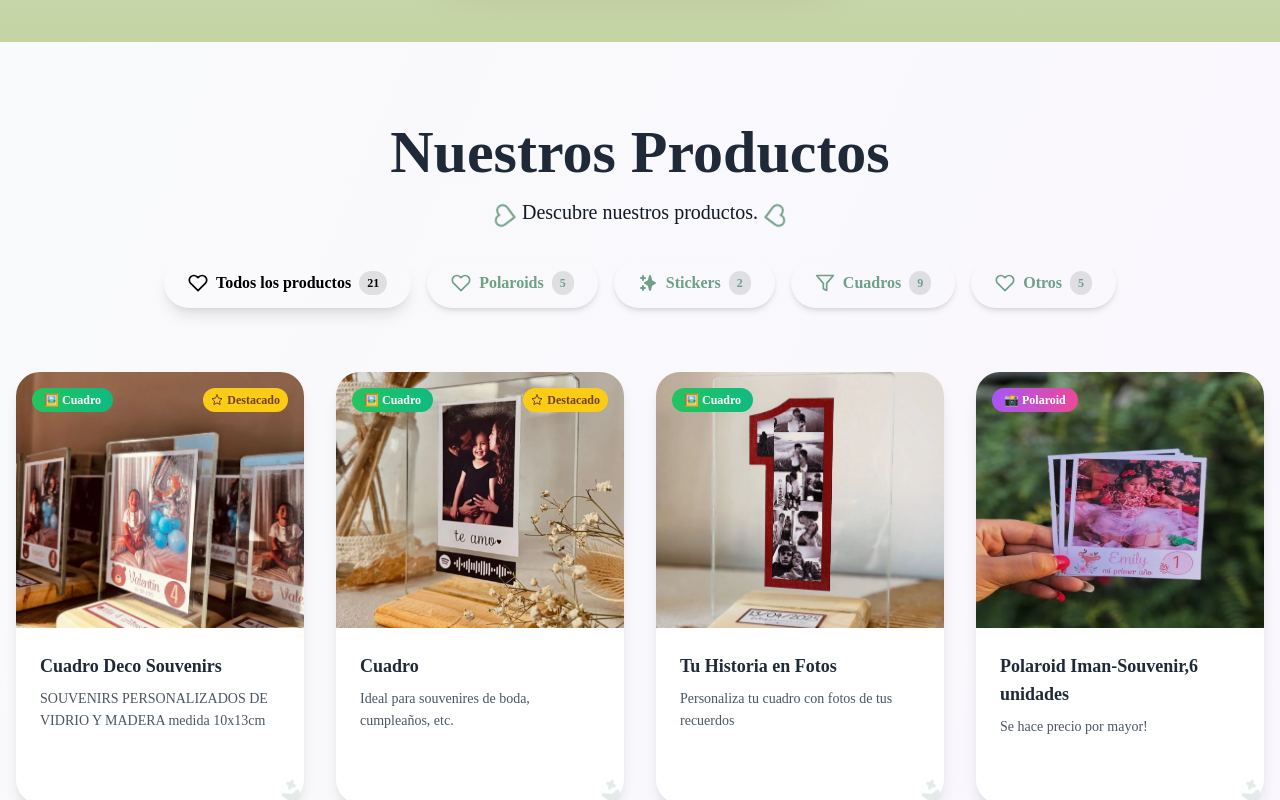
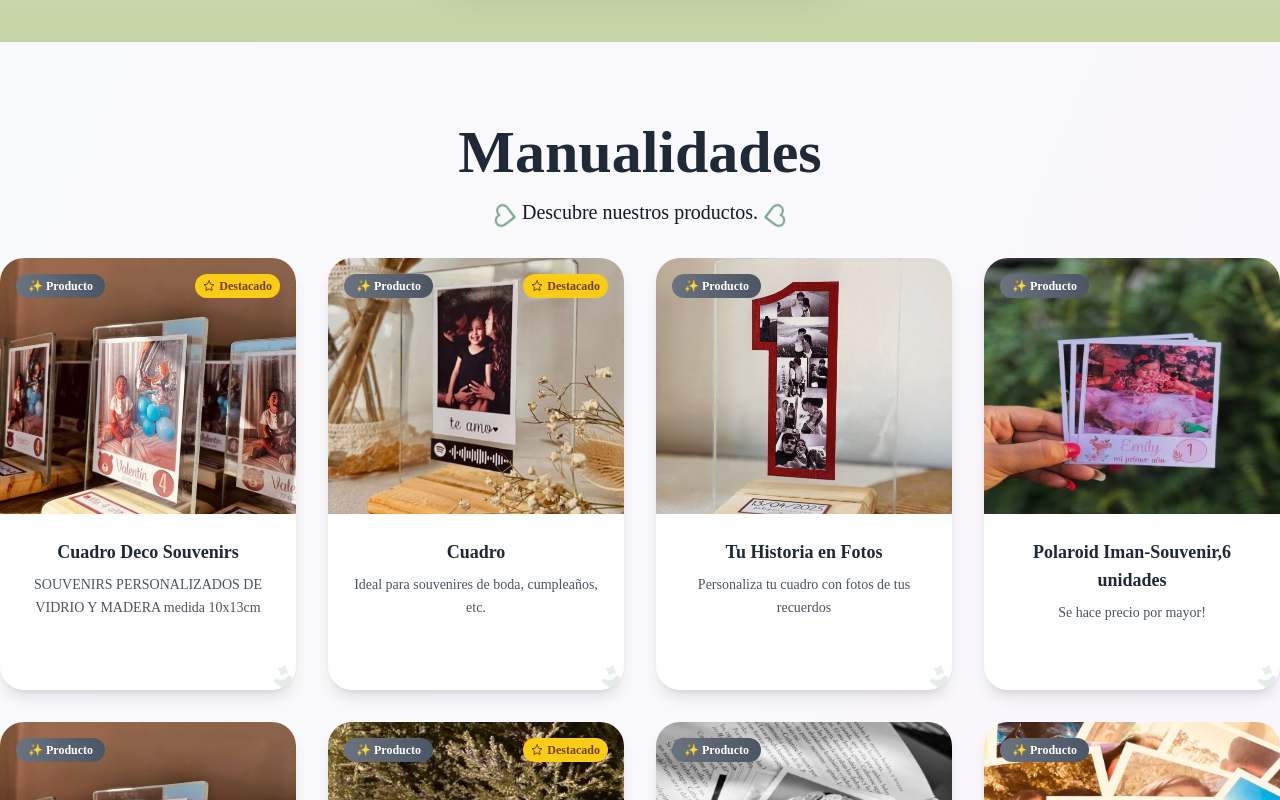
Before and after one commit to Ariel200609/FieltroBonito, a React (Vite) app: page / in a window 1280 px wide. Shown: the part 1600-2400 px from the top of the page. Built offline with nearby package versions, Linux system fonts and the light colour scheme; a web font is replaced by a local one.

Commit message:
translateno

```diff
--- a/index.html
+++ b/index.html
@@ -5,9 +5,10 @@
     <link rel="icon" type="image/svg+xml" href="/src/assets/images/logo.webp" />
     <link rel="preconnect" href="https://fonts.googleapis.com">
     <link rel="preconnect" href="https://fonts.gstatic.com" crossorigin>
+    <meta name="google" content="notranslate" />
     <link href="https://fonts.googleapis.com/css2?family=Caveat:wght@400..700&family=Montserrat:ital,wght@0,100..900;1,100..900&family=Special+Gothic+Expanded+One&display=swap" rel="stylesheet">
     <meta name="viewport" content="width=device-width, initial-scale=1.0" />
-    <title>Fieltro Bonito - Landing Page</title>
+    <title translate="no">Fieltro Bonito - Landing Page</title>
   </head>
   <body>
     <div id="root"></div>
--- a/src/components/Footer.tsx
+++ b/src/components/Footer.tsx
@@ -17,7 +17,7 @@ const Footer: React.FC = () => {
   ];
 
   return (
-    <footer className="bg-gray-900 text-white relative overflow-hidden">
+    <footer className="bg-[#6FA088] text-white relative overflow-hidden">
       {/* Decorative elements */}
       <div className="absolute inset-0 overflow-hidden">
         {[...Array(8)].map((_, i) => (
@@ -89,8 +89,8 @@ const Footer: React.FC = () => {
               Artesanía en fieltro de lana pura de oveja, trabajada a mano con amor y dedicación ✨🧵🐑
             </p>
 
-            <div className="flex items-center text-gray-400 mb-4">
-              <FiMapPin className="mr-2 text-amor-pink" size={18} />
+            <div className="flex items-center text-gray-900 mb-4">
+              <FiMapPin className="mr-2" size={18} />
               <span>Bahía Blanca, Villa Mitre- Buenos Aires</span>
             </div>
 
@@ -149,14 +149,14 @@ const Footer: React.FC = () => {
             <div className="space-y-4 mb-6">
               <motion.div
                 whileHover={{ x: 5 }}
-                className="flex items-center text-gray-400 hover:text-green-400 cursor-pointer transition-all duration-300"
+                className="flex items-center text-gray-900 hover:text-green-400 cursor-pointer transition-all duration-300"
               >
                 <FiMessageCircle className="mr-3" size={18} />
                 <span>WhatsApp</span>
               </motion.div>
               <motion.div
                 whileHover={{ x: 5 }}
-                className="flex items-center text-gray-400 hover:text-blue-400 cursor-pointer transition-all duration-300"
+                className="flex items-center text-gray-900 hover:text-blue-400 cursor-pointer transition-all duration-300"
               >
                 <FiMail className="mr-3" size={18} />
                 <span>Gmail</span>
@@ -174,7 +174,7 @@ const Footer: React.FC = () => {
                   rel="noopener noreferrer"
                   whileHover={{ scale: 1.2, y: -2 }}
                   whileTap={{ scale: 0.9 }}
-                  className={`text-gray-400 ${social.color} transition-all duration-300`}
+                  className={`text-gray-900 ${social.color} transition-all duration-300`}
                 >
                   {social.icon}
                 </motion.a>
@@ -193,7 +193,7 @@ const Footer: React.FC = () => {
         >
           <div className="flex flex-col md:flex-row justify-between items-center">
             <div className="flex items-center mb-4 md:mb-0">
-              <p className="text-gray-400 text-sm">
+              <p className="text-gray-900 text-sm">
                 © {currentYear} Fieltro Bonito. Todos los derechos reservados.
               </p>
             </div>
--- a/src/components/HeroSection.tsx
+++ b/src/components/HeroSection.tsx
@@ -96,10 +96,10 @@ const HeroSection: React.FC = () => {
             animate={{ opacity: 1, scale: 1 }}
             transition={{ duration: 1.2, delay: 0.3 }}
           >
-            <span className="block bg-gradient-to-r from-white  bg-clip-text ">
+            <span translate= "no" className="block bg-gradient-to-r from-white  bg-clip-text ">
               Fieltro
             </span>
-            <span className="block bg-gradient-to-r from-pink-100 to-white bg-clip-text text-transparent">
+            <span translate= "no" className ="block bg-gradient-to-r from-pink-100 to-white bg-clip-text text-transparent">
               Bonito
             </span>
           </motion.h1>
--- a/src/components/ProductCard.tsx
+++ b/src/components/ProductCard.tsx
@@ -6,7 +6,7 @@ import { HiSparkles } from 'react-icons/hi';
 interface Product {
   id: number;
   name: string;
-  category: string;
+  category?: string;
   price?: number;
   image: string;
   description: string;
--- a/src/components/ProductsSection.tsx
+++ b/src/components/ProductsSection.tsx
@@ -1,36 +1,35 @@
 import React, { useState } from 'react';
 import { motion } from 'framer-motion';
-import { FiFilter, FiHeart } from 'react-icons/fi';
-import { HiSparkles } from 'react-icons/hi';
+import { FiHeart } from 'react-icons/fi';
 import { products } from '../data/products';
 import ProductCard from './ProductCard';
 
 const ProductsSection: React.FC = () => {
-  const [activeFilter, setActiveFilter] = useState<'all' | string>('all');
+  const [activeFilter] = useState<'all' | string>('all');
 
   const getFilteredProducts = () => {
     if (activeFilter === 'all') return products;
     return products.filter(product => product.category === activeFilter);
   };
 
-  const getProductsByCategory = (category: string) => {
+  /*const getProductsByCategory = (category: string) => {
     return products.filter(product => product.category === category);
-  };
+  };*/
 
-  const filters = [
+  /*const filters = [
     { key: 'all', label: 'Todos los productos', icon: <FiHeart size={20} />, count: products.length },
     { key: 'polaroids', label: 'Polaroids', icon: <FiHeart size={20} />, count: getProductsByCategory('polaroids').length },
     { key: 'stickers', label: 'Stickers', icon: <HiSparkles size={20} />, count: getProductsByCategory('stickers').length },
     { key: 'cuadros', label: 'Cuadros', icon: <FiFilter size={20} />, count: getProductsByCategory('cuadros').length },
     { key: 'otros', label: 'Otros', icon: <FiHeart size={20} />, count: getProductsByCategory('otros').length },
-  ];
+  ];*/
 
   return (
     <section className="py-20 bg-gradient-to-br from-gray-50 to-purple-50">
-      <div className="max-w-7xl mx-auto px-4">
+      {/*<div className="max-w-7xl mx-auto px-4">*/}
         <div className="text-center mb-16">
           <h2 className="text-4xl md:text-6xl font-bold text-gray-800 mb-4">
-            Nuestros Productos
+            Manualidades
           </h2>
           <div className="flex items-center justify-center mb-8">
             <motion.div animate={{ rotate: 360 }} transition={{ duration: 3, repeat: Infinity, ease: "linear" }}>
@@ -45,6 +44,7 @@ const ProductsSection: React.FC = () => {
           </div>
 
           {/* Filtros */}
+          {/*
           <div className="flex flex-wrap justify-center gap-4 mb-8">
             {filters.map((filter) => (
               <motion.button
@@ -65,7 +65,7 @@ const ProductsSection: React.FC = () => {
               </motion.button>
             ))}
           </div>
-        </div>
+        </div>*/}
 
         {/* Grid de productos */}
         <div className="grid grid-cols-1 md:grid-cols-2 lg:grid-cols-3 xl:grid-cols-4 gap-8">
--- a/src/data/products.ts
+++ b/src/data/products.ts
@@ -1,7 +1,7 @@
 export interface Product {
   id: number;
   name: string;
-  category: 'polaroids' | 'stickers' | 'cuadros' | 'otros';
+  category?: 'polaroids' | 'stickers' | 'cuadros' | 'otros';
   price?: number;
   image: string;
   description: string;
@@ -12,7 +12,6 @@ export interface Product {
 import img1 from '../assets/images/productos/CuadroDecoSouvenirs.webp';
 import img3 from '../assets/images/productos/c.webp';
 import img4 from '../assets/images/productos/1.webp';
-import img5 from '../assets/images/productos/2.webp';
 import img6 from '../assets/images/productos/3.webp';
 import img7 from '../assets/images/productos/4.webp';
 import img8 from '../assets/images/productos/5.webp';
@@ -35,7 +34,6 @@ export const products: Product[] = [
   {
     id: 1,
     name: "Cuadro Deco Souvenirs",
-    category: "cuadros",
     image: img1,
     description: "SOUVENIRS PERSONALIZADOS DE VIDRIO Y MADERA medida 10x13cm",
     featured: true
@@ -43,7 +41,6 @@ export const products: Product[] = [
   {
     id: 2,
     name: "Cuadro",
-    category: "cuadros",
     image: nenita,
     description: "Ideal para souvenires de boda, cumpleaños, etc.",
     featured: true
@@ -51,29 +48,24 @@ export const products: Product[] = [
   {
     id: 3,
     name: "Tu Historia en Fotos",
-    category: "cuadros",
-
     image: img3,
     description: "Personaliza tu cuadro con fotos de tus recuerdos"
   },
   {
     id: 4,
     name: "Polaroid Iman-Souvenir,6 unidades",
-    category: "polaroids",
     image: img4,
     description: "Se hace precio por mayor!"
   },
   {
     id: 5,
     name: "Cuadro de Madera Barnizada con vidrio",
-    category: "cuadros",
-    image: img5,
+    image : img1,
     description: "con frases o simple"
   },
   {
     id: 6,
     name: "Polaroid 8x5, 12 unidades",
-    category: "polaroids",
     image: img6,
     description: "Llevando mas cantidad el precio es menor!",
     featured: true
@@ -81,8 +73,6 @@ export const products: Product[] = [
   {
     id: 7,
     name: "Polaroid clásicas 10x10",
-    category: "polaroids",
-    price: 620,
     image: img7,
     description: "llevando mas cantidad el precio es menor!"
   },
@@ -91,22 +81,18 @@ export const products: Product[] = [
   {
     id: 8,
     name: "Polar scuare 9x8 6 unidades",
-    category: "polaroids",
-    price: 3900,
     image: img8,
     description: "6 unidades,consultar por combos!."
   },
   {
     id: 9,
     name: "Polaroid 10x7 8 unidades",
-    category: "polaroids",
     image: img9,
     description: "llevando mas cantidad el precio es menor!"
   },
   {
     id: 10,
     name: "Cuadro Deco",
-    category: "cuadros",
     image: nenita,
     description: "totalmente personalizado.ideal para regalar o decorar",
     featured: true
@@ -114,22 +100,18 @@ export const products: Product[] = [
   {
     id: 11,
     name: "BOX",
-    category: "otros",
     image: img10,
     description: "caja box rectangular,totalmente personalizable"
   },
   {
     id: 12,
     name: "Cuadro Dia de la Madre",
-    category: "cuadros",
     image: mama,
     description: "Regalo del dia de la madre"
   },
   {
     id: 13,
     name: "Cuadro Deco XXL",
-    category: "cuadros",
-
     image: img17,
     description: "Cuadro vidrio 4mm de 30x17cm + base de madera"
   },
@@ -138,8 +120,6 @@ export const products: Product[] = [
   {
     id: 14,
     name: "Cuadro Deco XL",
-    category: "cuadros",
-
     image: img12,
     description: "Cuadro con el mapa del cielo de tu fecha especial. Tamaño 30x40cm.",
     featured: true
@@ -147,44 +127,36 @@ export const products: Product[] = [
   {
     id: 15,
     name: "Porta Retrato 13x18",
-    category: "otros",
-    price: 9500,
     image: img13,
     description: "plantilla personalizada o foto a elección"
   },
   {
     id: 16,
     name: "kit stickers",
-    category: "stickers",
     image: img14,
     description: "plancha a4 de stickers"
   },
   {
     id: 17,
     name: "Calendarios por Mayor",
-    category: "otros",
     image: img15,
     description: "impresión premium"
   },
   {
     id: 18,
     name: "Porta Retrato Premium",
-    category: "otros",
     image: img16,
     description: "portaretrato a elección"
   },
   {
     id: 19,
     name: "Cuadro Día del Padre",
-    category: "cuadros",
-
     image: img17,
     description: "regala lo mejor para tu papá"
   },
   {
     id: 20,
     name: "Clásicos Todo tipo de medida",
-    category: "otros",
     image: img18, // Reutilizando primera imagen
     description: "todo tipo de medida!!",
     featured: true
@@ -192,8 +164,6 @@ export const products: Product[] = [
   {
     id: 21,
     name: "Kit emprendedores - Pack de 24 y 35 unidades",
-    category: "stickers",
-
     image: img19,
     description: "Stickers redondos de 4 y 4,5 cm de diámetro"
   }
```
